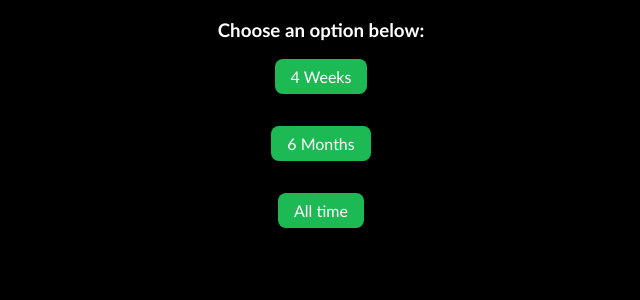
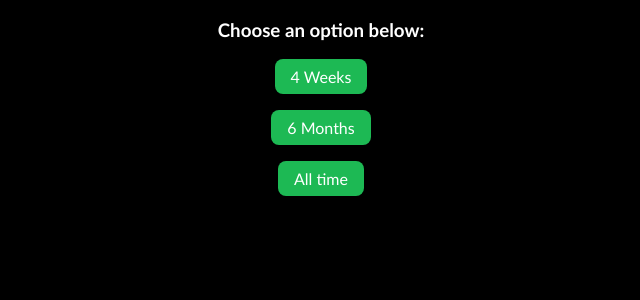
Before and after one commit to kelvin181/spot-insight, a Flask app: page /get_interval_listening_data in a window 1280 px wide. Shown: the part 71-371 px from the top of the page, without its empty margins (319-959 px from the left). Run offline with Flask 3, Linux system fonts and the light colour scheme.

```diff
--- a/static/styles.css
+++ b/static/styles.css
@@ -36,10 +36,6 @@ a:hover {
 .container {
   max-width: 800px;
   margin: 0 auto;
-}
-
-.interval-button {
-  margin-bottom: 1rem;
 }
 
 table {
```
Also changed, not shown: README.md.
